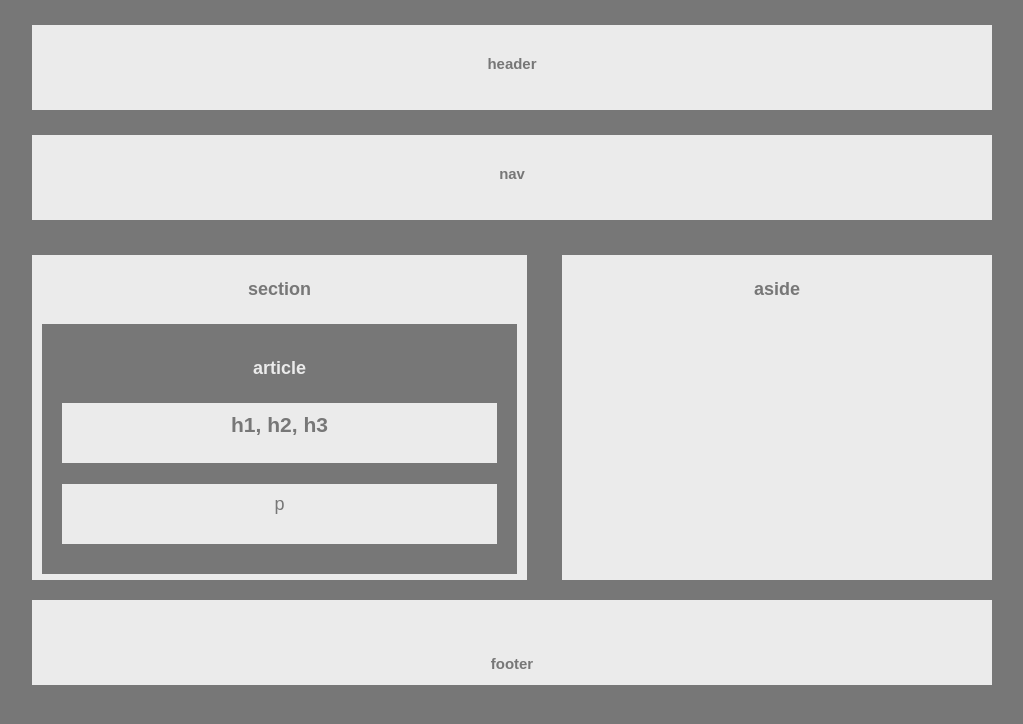
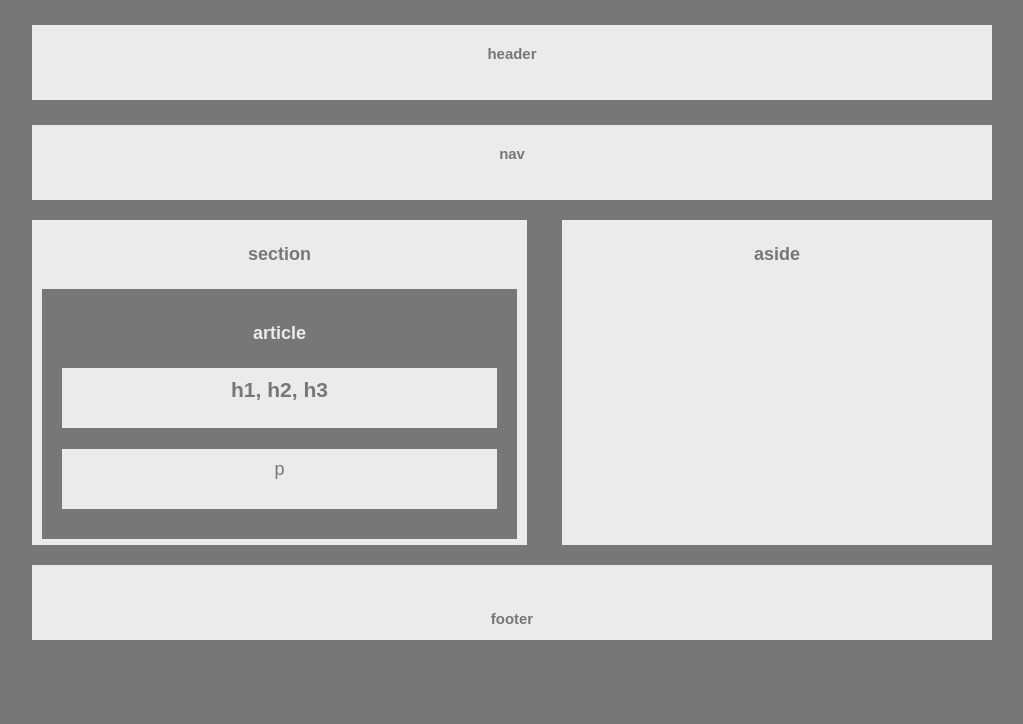
Before and after one commit to ethantatum/HW-Wireframe, a plain HTML site: page index.html in a window 1280 px wide. Shown: the whole page, without its empty margins (128-1151 px from the left). Drawn offline with Linux system fonts and the light colour scheme.

Commit message:
updated h5, footer, and .howhigh classes

```diff
--- a/index.html
+++ b/index.html
@@ -34,11 +34,9 @@
             </aside>
         </div>
 
-        <div>
-            <footer class="howhigh">
-                <h5>footer</h5>
-            </footer>
-        </div>
+        <footer class="howhigh">
+            <h5>footer</h5>
+        </footer>
 
     </body>
 </html>
--- a/style.css
+++ b/style.css
@@ -30,9 +30,10 @@ h1, p {
     padding-top: 10px;
     padding-bottom: 10px;
 }
+
 h5 {
-    padding-top: 30px;
-    padding-bottom: 30px;
+    padding-top: 20px;
+    padding-bottom: 20px;
 }
 
 section {
@@ -57,10 +58,9 @@ aside {
 
 footer {
     float: left;
-    width: 960px;
 }
 
 .howhigh {
-    margin-bottom: 15px;
-    height: 85px;
+    height: 75px;
+    width: 960px;
 }
```
